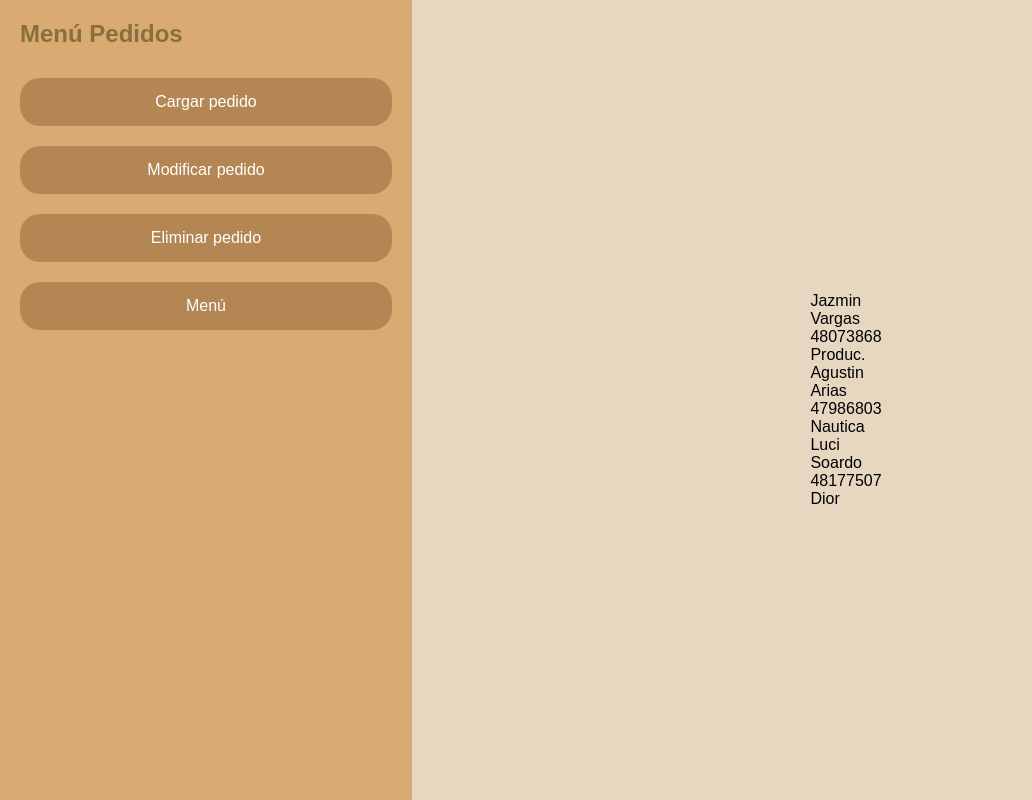
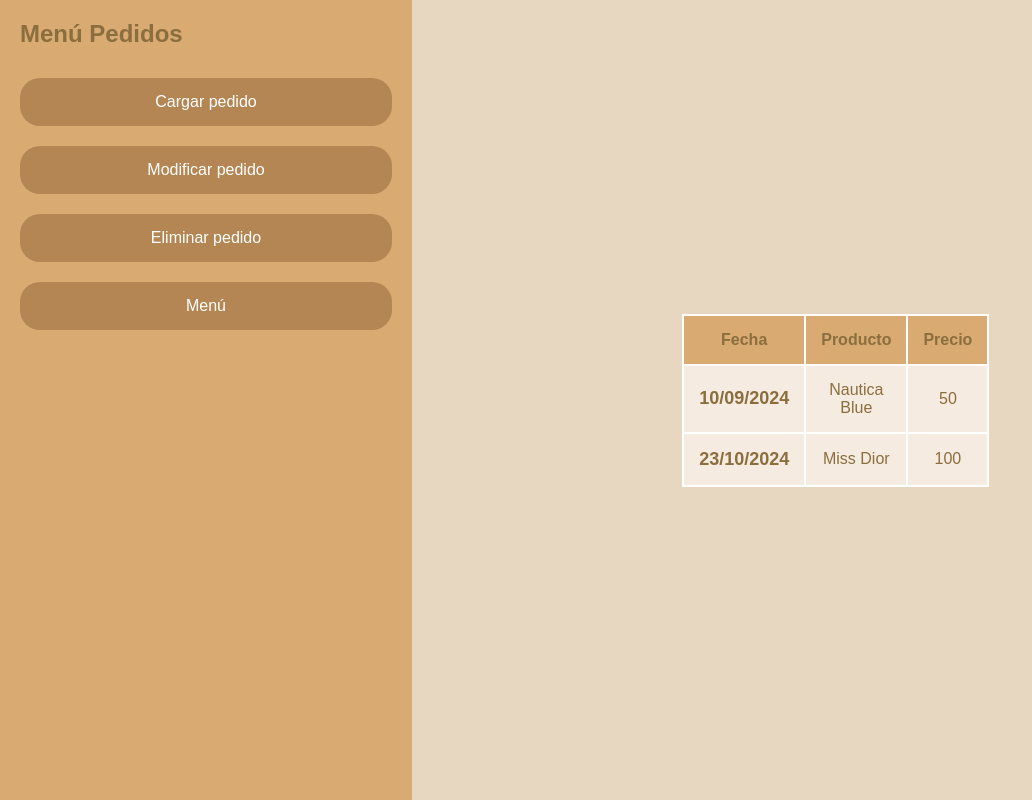
Before and after one commit to ampiiarias/Perfumeria, a Flask app: page /pedidos in a window 1280 px wide. Shown: the whole page, without its empty margins (0-1032 px from the left). Run offline with Flask 3, Linux system fonts and the light colour scheme.

Commit message:
Muestra Datos

```diff
--- a/app.py
+++ b/app.py
@@ -1,4 +1,15 @@
 from flask import *
+
+import mysql.connector
+
+# Conexión a la base de datos
+conexion = mysql.connector.connect(
+	host="localhost",
+	user="root",
+	password="root",
+	database="proyecto_pedidos"
+)
+cursor = conexion.cursor()
 
 app = Flask(__name__)
 
@@ -16,7 +27,10 @@ def pedidos():
 #menu clientes
 @app.route('/clientes')
 def clientes():
-  return render_template('clientes.html')
+  query = "SELECT * FROM Cliente"
+  cursor.execute(query)
+  clientes = cursor.fetchall()
+  return render_template('clientes.html',clientes=clientes)
 
 #menu productos
 @app.route('/productos')
--- a/templates/pedidos.html
+++ b/templates/pedidos.html
@@ -25,18 +25,28 @@
         </div>
         <div class="content">
             <div class="table">
-                <div>Jazmin</div>
-                <div>Vargas</div>
-                <div>48073868</div>
-                <div>Produc.</div>
-                <div>Agustin</div>
-                <div>Arias</div>
-                <div>47986803</div>
-                <div>Nautica</div>
-                <div>Luci</div>
-                <div>Soardo</div>
-                <div>48177507</div>
-                <div>Dior</div>
+                <table>
+                    <th>Fecha</th>
+                    <th>Producto</th>
+                    <th>Precio</th>
+                    {% for producto in productos %}
+                    <tr>
+                        {% for atributo in producto %}
+                        <td>{{atributo}}</td>
+                        {% endfor %}
+                    </tr>
+                    {% endfor %}
+                    <tr>
+                        <td>10/09/2024</td>
+                        <td>Nautica Blue</td>
+                        <td>50</td>
+                    </tr>
+                    <tr>
+                        <td>23/10/2024</td>
+                        <td>Miss Dior</td>
+                        <td>100</td>
+                    </tr>
+                </table>
             </div>
         </div>
     </div>
```
Also changed, not shown: templates/clientes.html (+12 -9 lines), templates/index.html (+4 -4 lines), templates/productos.html (+11 -6 lines).
